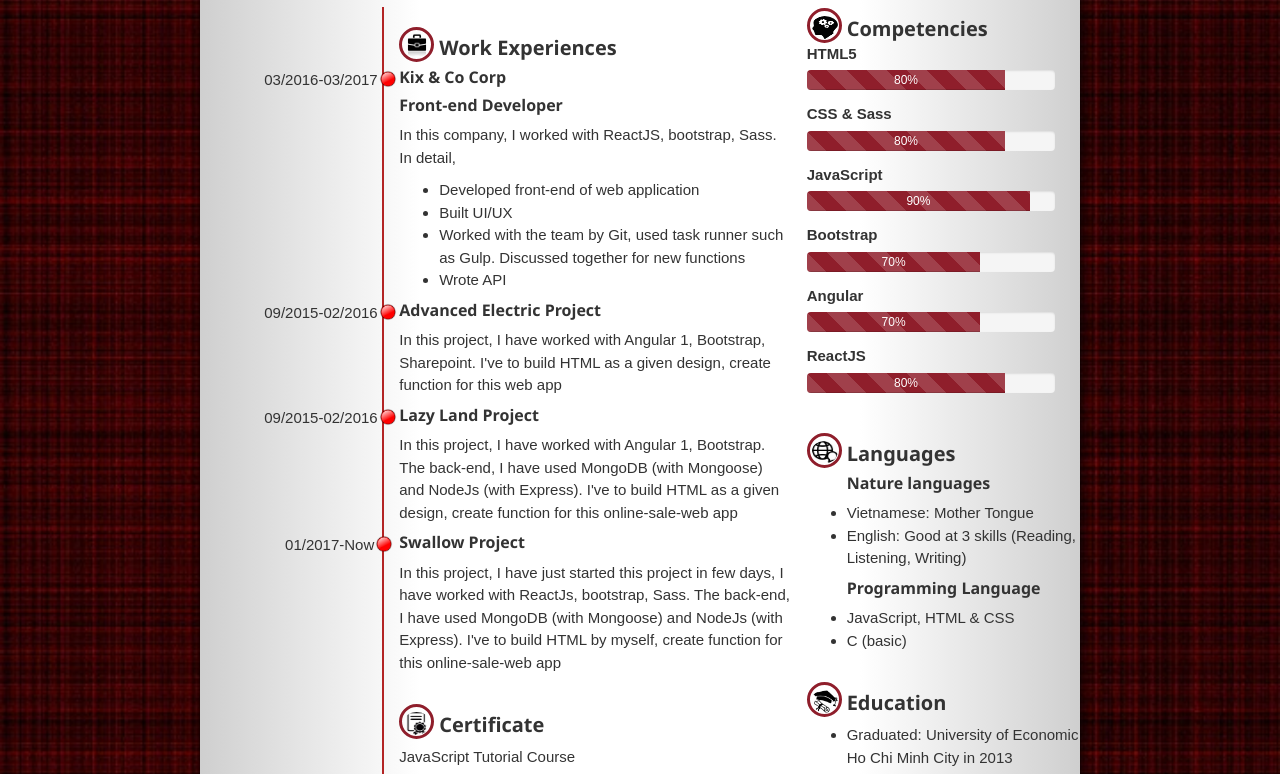
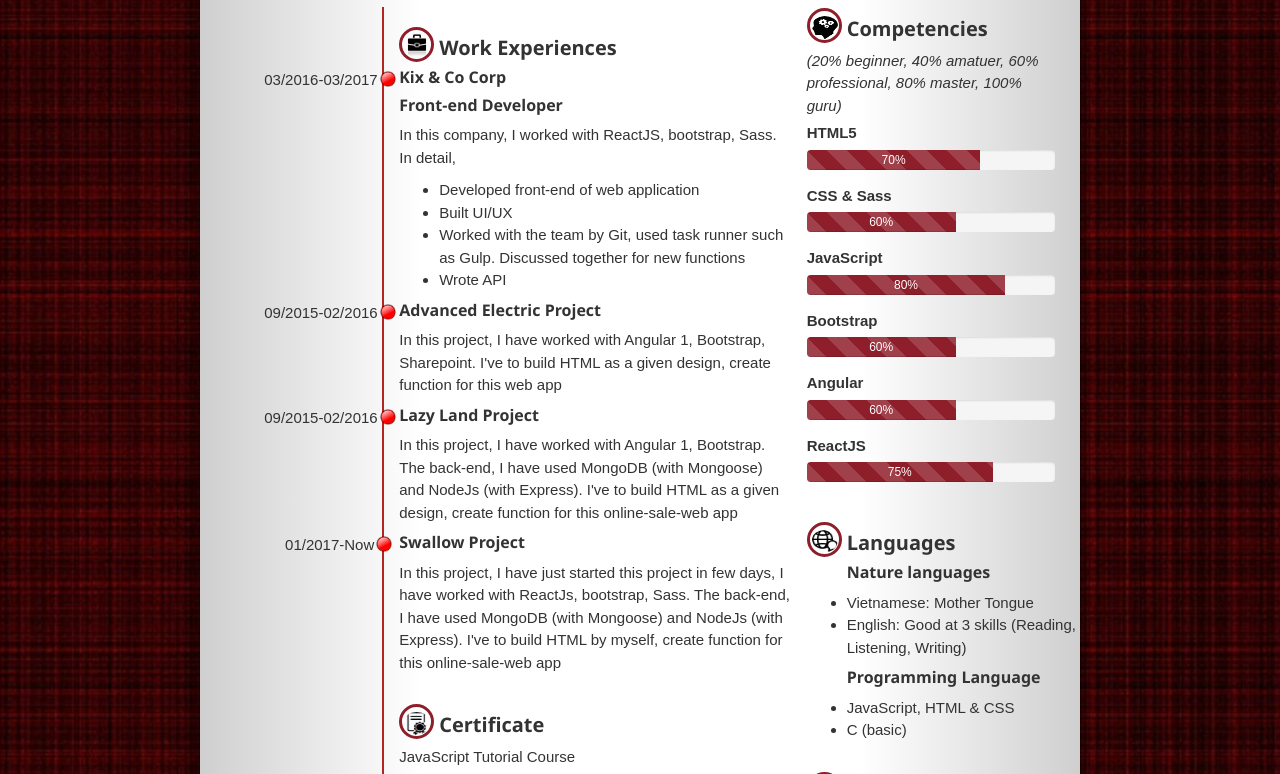
Before and after one commit to nguyenthuyhanh0805/CV, a website: page public/cv.html in a window 1280 px wide. Shown: the part 265-1039 px from the top of the page. Drawn offline with nearby package versions, Linux system fonts and the light colour scheme.

Commit message:
set design

```diff
--- a/public/cv.html
+++ b/public/cv.html
@@ -88,12 +88,13 @@
                     </div>
                     <div class="skill">
                         <div>
+                            <p class="note-process">(20% beginner, 40% amatuer, 60% professional, 80% master, 100% guru)</p>
                             <div class="margin-top-progress-bar">
                                 <label>HTML5</label>
                                 <div class="progress">
                                     <div class="progress-bar progress-bar-striped active" role="progressbar"
-                                    aria-valuenow="40" aria-valuemin="0" aria-valuemax="100" style="width:80%; background-color: #8f1e2b">
-                                        80%
+                                    aria-valuenow="40" aria-valuemin="0" aria-valuemax="100" style="width:70%; background-color: #8f1e2b">
+                                        70%
                                     </div>
                                 </div>
                             </div>
@@ -102,8 +103,8 @@
                                 <label>CSS & Sass</label>
                                 <div class="progress">
                                     <div class="progress-bar progress-bar-striped active" role="progressbar"
-                                    aria-valuenow="40" aria-valuemin="0" aria-valuemax="100" style="width:80%; background-color: #8f1e2b">
-                                        80%
+                                    aria-valuenow="40" aria-valuemin="0" aria-valuemax="100" style="width:60%; background-color: #8f1e2b">
+                                        60%
                                     </div>
                                 </div>
                             </div>
@@ -111,8 +112,8 @@
                                 <label>JavaScript</label>
                                 <div class="progress">
                                     <div class="progress-bar progress-bar-striped active" role="progressbar"
-                                    aria-valuenow="40" aria-valuemin="0" aria-valuemax="100" style="width:90%; background-color: #8f1e2b">
-                                        90%
+                                    aria-valuenow="40" aria-valuemin="0" aria-valuemax="100" style="width:80%; background-color: #8f1e2b">
+                                        80%
                                     </div>
                                 </div>
                             </div>
@@ -120,8 +121,8 @@
                                 <label>Bootstrap</label>
                                 <div class="progress">
                                     <div class="progress-bar progress-bar-striped active" role="progressbar"
-                                    aria-valuenow="40" aria-valuemin="0" aria-valuemax="100" style="width:70%; background-color: #8f1e2b">
-                                        70%
+                                    aria-valuenow="40" aria-valuemin="0" aria-valuemax="100" style="width:60%; background-color: #8f1e2b">
+                                        60%
                                     </div>
                                 </div>
                             </div>
@@ -129,8 +130,8 @@
                                 <label>Angular</label>
                                 <div class="progress">
                                     <div class="progress-bar progress-bar-striped active" role="progressbar"
-                                    aria-valuenow="40" aria-valuemin="0" aria-valuemax="100" style="width:70%; background-color: #8f1e2b">
-                                        70%
+                                    aria-valuenow="40" aria-valuemin="0" aria-valuemax="100" style="width:60%; background-color: #8f1e2b">
+                                        60%
                                     </div>
                                 </div>
                             </div>
@@ -138,8 +139,8 @@
                                 <label>ReactJS</label>
                                 <div class="progress">
                                     <div class="progress-bar progress-bar-striped active" role="progressbar"
-                                    aria-valuenow="40" aria-valuemin="0" aria-valuemax="100" style="width:80%; background-color: #8f1e2b">
-                                        80%
+                                    aria-valuenow="40" aria-valuemin="0" aria-valuemax="100" style="width:75%; background-color: #8f1e2b">
+                                        75%
                                     </div>
                                 </div>
                             </div>
--- a/public/style.css
+++ b/public/style.css
@@ -136,7 +136,7 @@ body{
     height: 22px;
     border-radius: 100%;
     margin-right:10px;
-    margin-left:10px;
+    margin-left:8px;
 }
 .profile-detail-icon{
     margin-right:10px;
@@ -144,5 +144,8 @@ body{
     font-weight: 600;
 }
 .margin-top-progress-bar{
-    margin-top: -7px
+    margin-top: -5px
 }
+.note-process{
+    font-style: italic
+}
```
